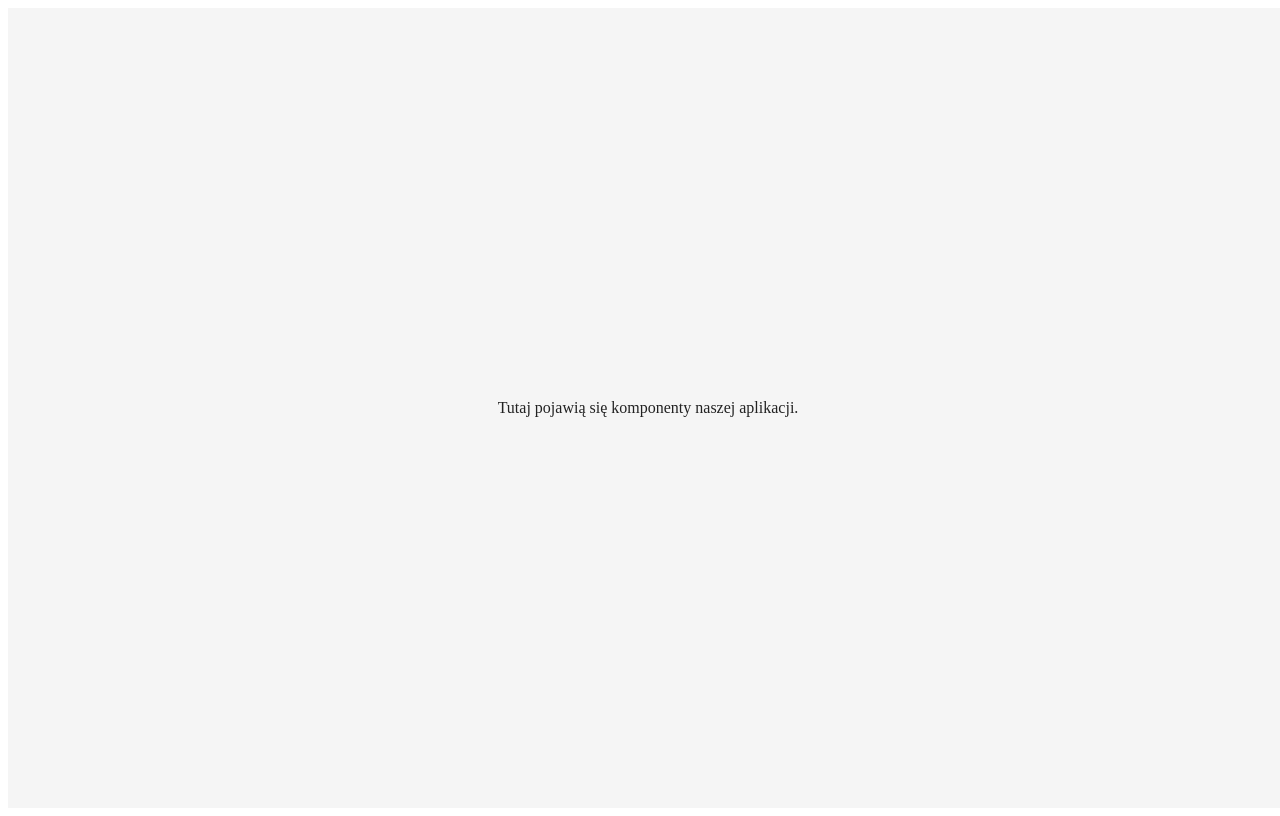
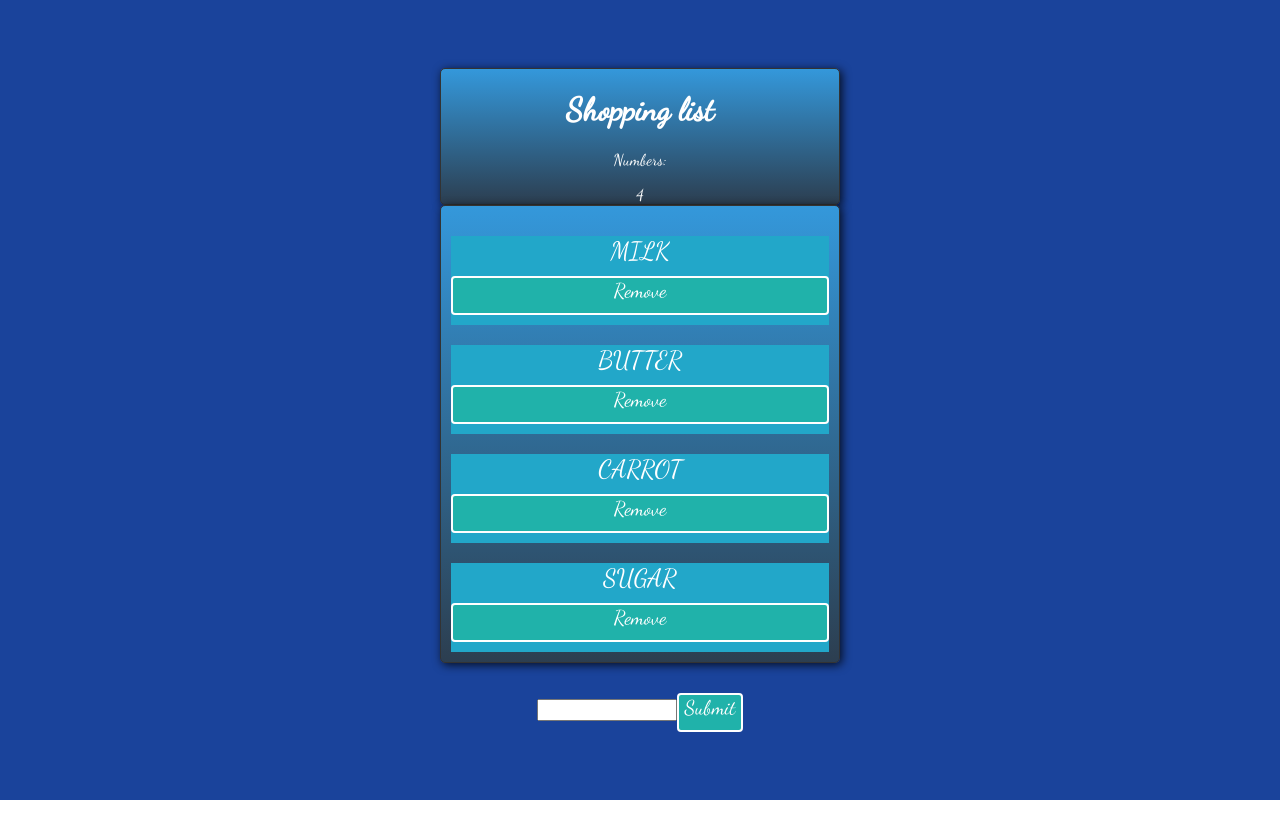
Before and after one commit to jbej/Webpack_Loadery, a React app: page / in a window 1280 px wide. Built offline with nearby package versions, Linux system fonts and the light colour scheme; some packages are replaced by stand-ins of ours.

Commit message:
Change src, add TodoForm

```diff
--- a/src/components/Title.css
+++ b/src/components/Title.css
@@ -1,10 +1,12 @@
-.TodoTitle {
-	background-color: #FFE4C4;
-	color: #8A2BE2;
-	display: flex;
-	justify-content: center;
-	width: 70vw;
-	height: 100vw;
-	font-size: 20px;
-	text-align: center;
+.Title {
+    max-width: 400px;
+    width: 100%;
+    text-align: center;
+    border-radius: 5px;
+    border: 1px solid #333;
+    box-shadow: 2px 2px 10px rgba(0, 0, 0, 0.8);
+    background: #2c3e50;
+    background: -webkit-linear-gradient(to bottom, #3498db, #2c3e50);
+    background: linear-gradient(to bottom, #3498db, #2c3e50);
+    color: white;
 }
--- a/src/components/Title.js
+++ b/src/components/Title.js
@@ -1,33 +1,14 @@
 import React from 'react';
-import style from './Title.css'
+import style from './Title.css';
+import TodoList from './TodoList';
 
-class Title extends React.Component {
-	constructor(props) {
-		super(props);
-		this.state = {
-			data: []
-		};
-	}
-	addTodo(val){
-		const todo = {
-			text: val,
-			id: uuid.v4(),
-		};
-		const data = [...this.state.data, todo];
-		this.setState({data});
-	}
-	removeTodo(id) {
-		const remainder = this.state.data.filtr(todo => todo.id !==id);
-
-		this.setState({data: remainder});
-	}
-	render() {
-		return (
-			<div className={style.TodoTitle}>
-				Shopping list
-			</div>
-		);
-	}
+const Title = props => {
+	return(
+		<div className={style.Title}>
+			<h1>{props.title}</h1>
+			<div><p>Numbers:</p>{props.number}</div>
+		</div>
+	);
 }
 
 export default Title;
--- a/src/components/Todo.css
+++ b/src/components/Todo.css
@@ -1,23 +1,10 @@
 .Todo {
-    background-color: #FFC0CB;
+    background-color: rgb(34, 167, 201);
     display: flex;
     flex-direction: column;
     flex-wrap: nowrap;
     margin-top: 20px;
     padding-bottom: 10px;
+    text-transform: uppercase;
+    font-size: 25px;
 }
-
-button {
-	background-color: #FFCCFF;
-	color: #330000;
-	text-align: center;
-	margin-top: 10px;
-	padding-bottom: 10px;
-	border-radius: 4px;
-	border: 2px solid #330000;
-}
-
-button:hover {
-    background-color: #330000;
-    color: white;
-}
--- a/src/components/Todo.js
+++ b/src/components/Todo.js
@@ -1,11 +1,23 @@
 import React from 'react';
+import style from './Todo.css';
+import TodoForm from './TodoForm';
 
-const Todo = ({todo, remove}) => {
-	return(
-		<li>
-			{todo.text}
-			<button type="button" onClick={(e) => remove(todo.id)}>X</button>
-		</li>
-	);
+class Todo extends React.Component {
+	constructor(props) {
+		super(props);
+	}
+
+	render() {
+		return (
+			<li className = {style.Todo}>
+				{this.props.todo}
+				<button onClick = {event=> this.handleClick()}>Remove</button>
+			</li>
+		)
+	}
+
+	handleClick(event) {
+		this.props.remove(this.props.id)
+	}
 }
 export default Todo;
--- /dev/null
+++ b/src/components/TodoForm.css
@@ -0,0 +1,15 @@
+button {
+	background-color: lightseagreen;
+	color: white;
+	text-align: center;
+	margin-top: 10px;
+	padding-bottom: 10px;
+	border-radius: 4px;
+	border: 2px solid white;
+	font-size: 20px;
+}
+
+button:hover {
+    background-color:lightblue;
+	color:black;
+}
--- a/src/components/TodoForm.js
+++ b/src/components/TodoForm.js
@@ -0,0 +1,35 @@
+import React from 'react';
+import style from './TodoForm.css';
+
+
+class TodoForm extends React.Component {
+	constructor(props) {
+		super(props);
+		this.state = {
+			iform: '',
+		};
+	this.onSubmitHandler = this.onSubmitHandler.bind(this);
+	}
+	onSubmitHandler(event) {
+		event.preventDefault();
+		this.props.addTodo(this.state.iform)
+	}
+	onChange(event) {
+		this.setState({iform: event.target.value});
+	}
+
+	render() {
+		return (
+			<div>
+				<form className= "TodoForm" onSubmit={(event) => this.onSubmitHandler(event)}>
+					<input type="text" value={this.state.iform} onChange={(event) => this.onChange(event)}/>
+					<button>Submit</button>
+				</form>
+			</div>
+		);
+	}
+};
+
+
+
+export default TodoForm;
--- a/src/components/TodoList.css
+++ b/src/components/TodoList.css
@@ -1,4 +1,16 @@
 .TodoList {
-    font-size: 30px;
+	font-size: 30px;
+	text-align: center;
+	padding: 10px;
+	margin-bottom: 20px;
+	max-width: 400px;
+    width: 100%;
     text-align: center;
+    border-radius: 5px;
+    border: 1px solid #333;
+    box-shadow: 2px 2px 10px rgba(0, 0, 0, 0.8);
+    background: #2c3e50;
+    background: -webkit-linear-gradient(to bottom, #3498db, #2c3e50);
+    background: linear-gradient(to bottom, #3498db, #2c3e50);
+    color: white;
 }
--- a/src/components/TodoList.js
+++ b/src/components/TodoList.js
@@ -1,16 +1,18 @@
 import React from 'react';
+import style from './TodoList.css';
 import Todo from './Todo';
+import TodoForm from './TodoForm';
 
-const TodoList = ({data, remove}) => {
-    const listTasks = data.map((todo) => {
-        return (<Todo todo={todo} key={todo.id} remove={remove} />)
-    });
 
-    return (
-        <div>
-            {listTasks}
-        </div>
-    );
+
+const TodoList = props => {
+	const todoListItems = props.data.map(item => <Todo key={item.id} id={item.id} todo={item.text}
+		remove={props.remove} iform={props.iform}/>)
+	return(
+		<div className={style.TodoList}>{todoListItems}
+		</div>
+
+	)
 }
 
 export default TodoList;
--- a/src/containers/App.css
+++ b/src/containers/App.css
@@ -1,12 +1,25 @@
+@import url('https://fonts.googleapis.com/css?family=Dancing+Script');
+
+* {
+    box-sizing: border-box;
+    font-family: 'Dancing Script', cursive;
+    cursor: default;
+}
+
+body {
+    margin: 0;
+    overflow: hidden;
+
+}
+
 .TodoApp {
-    background-color: #F5F5F5;
+    background-color:rgb(26, 67, 155) ;
     color: #222;
     display: flex;
     flex-direction: column;
     flex-wrap: nowrap;
     justify-content: center;
+    align-content: center;
     align-items: center;
-    align-content: center;
-    width: 100vw;
-    height: 100vh;
+    min-height: 100vh;
 }
--- a/src/containers/App.js
+++ b/src/containers/App.js
@@ -2,13 +2,32 @@ import React from 'react';
 import style from './App.css';
 import Title from '../components/Title';
 import uuid from 'uuid';
+import TodoList from '../components/TodoList';
+import TodoForm from '../components/TodoForm';
 
 class App extends React.Component {
-    constructor(props){
+	constructor(props) {
 		super(props);
 		this.state = {
-            data: []
+			iform: '',
+			data: [{
+				id: 1,
+					text: 'milk'
+				},
+				{
+				id: 2,
+					text: 'butter'
+				},
+				{
+				id: 3,
+					text: 'carrot'
+				},
+				{
+				id: 4,
+					text: 'sugar'
+				}]
 		};
+		this.addTodo = this.addTodo.bind(this);
 	}
 	addTodo(val){
 		const todo = {
@@ -19,16 +38,19 @@ class App extends React.Component {
 		this.setState({data});
 	}
 	removeTodo(id) {
-        const remainder = this.state.data.filter(todo => todo.id !== id);
+		const remainder = this.state.data.filter(todo => todo.id !==id);
+
 		this.setState({data: remainder});
 	}
 	render() {
 		return (
 			<div className={style.TodoApp}>
-                Tutaj pojawią się komponenty naszej aplikacji.
+				<Title title="Shopping list" number={this.state.data.length}/>
+				<TodoList remove={this.removeTodo.bind(this)} data={this.state.data}/>
+				<TodoForm addTodo={this.addTodo} value={this.state.iform}/>
 			</div>
+
 		);
 	}
 }
-
 export default App;
--- a/src/index.js
+++ b/src/index.js
@@ -1,9 +1,23 @@
 import React from 'react';
 import ReactDOM from 'react-dom';
 import App from './containers/App';
+import{ AppContainer } from 'react-hot-loader';
 
 
+
+if (module.hot) {
+	module.hot.accept('./containers/App', () => {
+		const NaxtApp = require('./containers/App').default;
+		ReactDOM.render(
+			<AppContainer>
+				<NextApp />
+			</AppContainer>,
+		document.getElementById('app')
+		);
+	})
+};
+
 ReactDOM.render(
-    <App />,
-    document.getElementById('app')
+	<App/>,
+	document.getElementById('app')
 );
--- a/webpack.config.js
+++ b/webpack.config.js
@@ -3,13 +3,38 @@ var webpack = require('webpack');
 var HtmlWebpackPlugin = require('html-webpack-plugin');
 var UglifyJSPlugin = require('uglifyjs-webpack-plugin');
 var OptimizeJsPlugin = require('optimize-js-plugin');
+var env = process.env.NODE_ENV || 'development';
+
+var plugins = [
+new HtmlWebpackPlugin({
+        template: 'src/index.html',
+        filename: 'index.html',
+        inject: 'body',
+    })
+];
+
+console.log('NODE_ENV:', env);
+
+if (env === 'production') {
+plugins.push(
+    new webpack.optimize.UglifyJsPlugin(),
+    new OptimizeJsPlugin({
+    	sourceMap: false
+    })
+  );
+}
 
 module.exports = {
-	entry: './src/index.js',
+	entry: [
+		'react-hot-loader/patch',
+	 	'./src/index.js'
+	],
+
 	output: {
 		path: path.resolve(__dirname, 'build'),
 		filename: 'app.bundle.js'
 	},
+
 	module: {
 		rules: [
 			{
```
Also changed, not shown: package.json (+5 -2 lines), .babelrc. Lines whose indentation alone changed are shown as unchanged.
